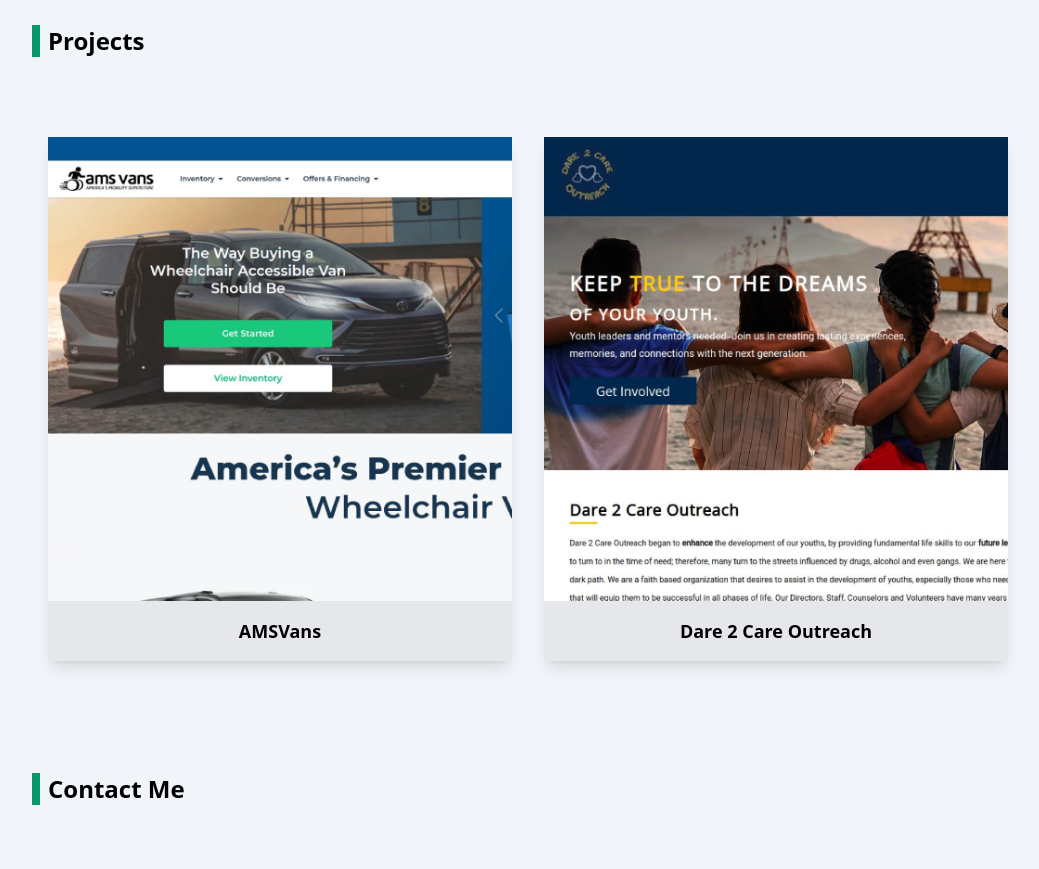
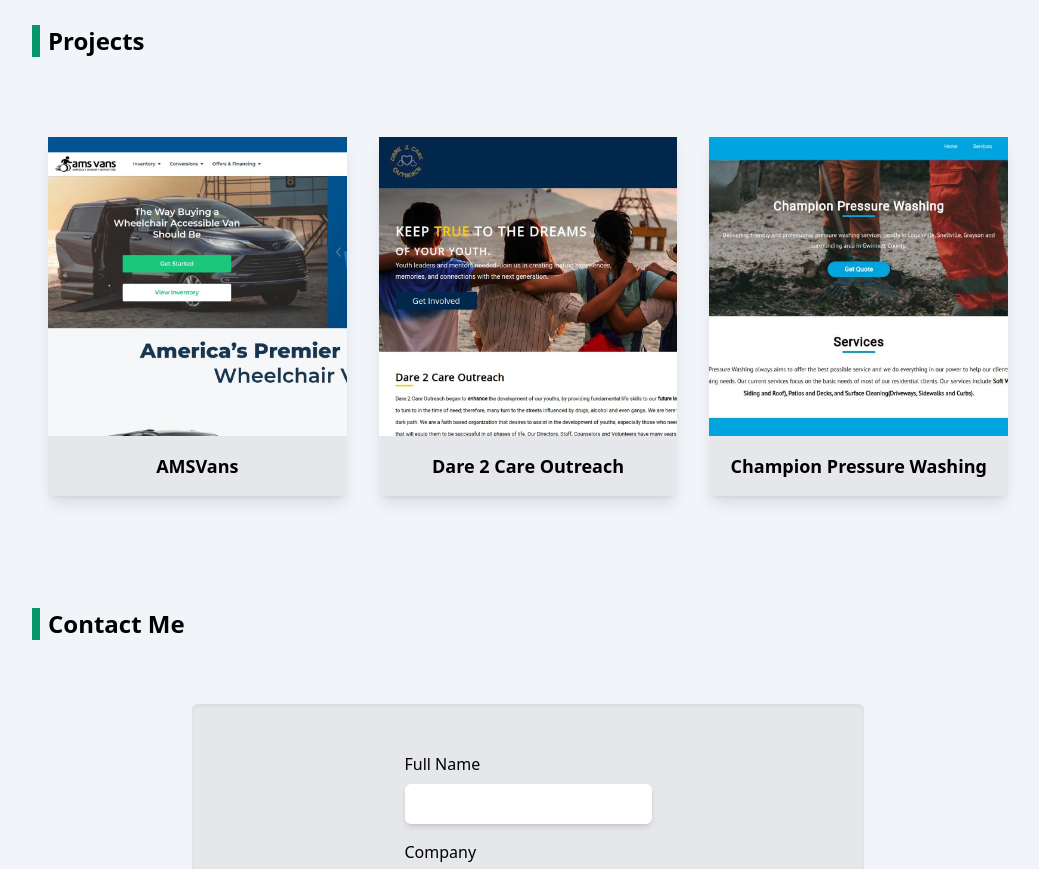
Before and after one commit to devcarlan/myport, a Next.js app: page / in a window 1280 px wide. Shown: the part 1280-2149 px from the top of the page, without its empty margins (112-1151 px from the left). Built offline with nearby package versions, Linux system fonts and the light colour scheme.

Commit message:
adding champion pressure washing site to projects

```diff
--- a/components/projects.jsx
+++ b/components/projects.jsx
@@ -1,11 +1,13 @@
 import Image from 'next/image'
 import ams from '../components/shared/imgs/amsvans.jpg'
 import d2c from '../components/shared/imgs/d2c.jpg'
+import cpw from '../components/shared/imgs/cpw.jpg'
 
 export const Projects = () => {
   const projects = [
     { name: 'AMSVans', image: ams },
     { name: 'Dare 2 Care Outreach', image: d2c },
+    { name: 'Champion Pressure Washing', image: cpw },
   ]
   return (
     <div
```
Also changed, not shown: components/shared/imgs/cpw.jpg (added).
